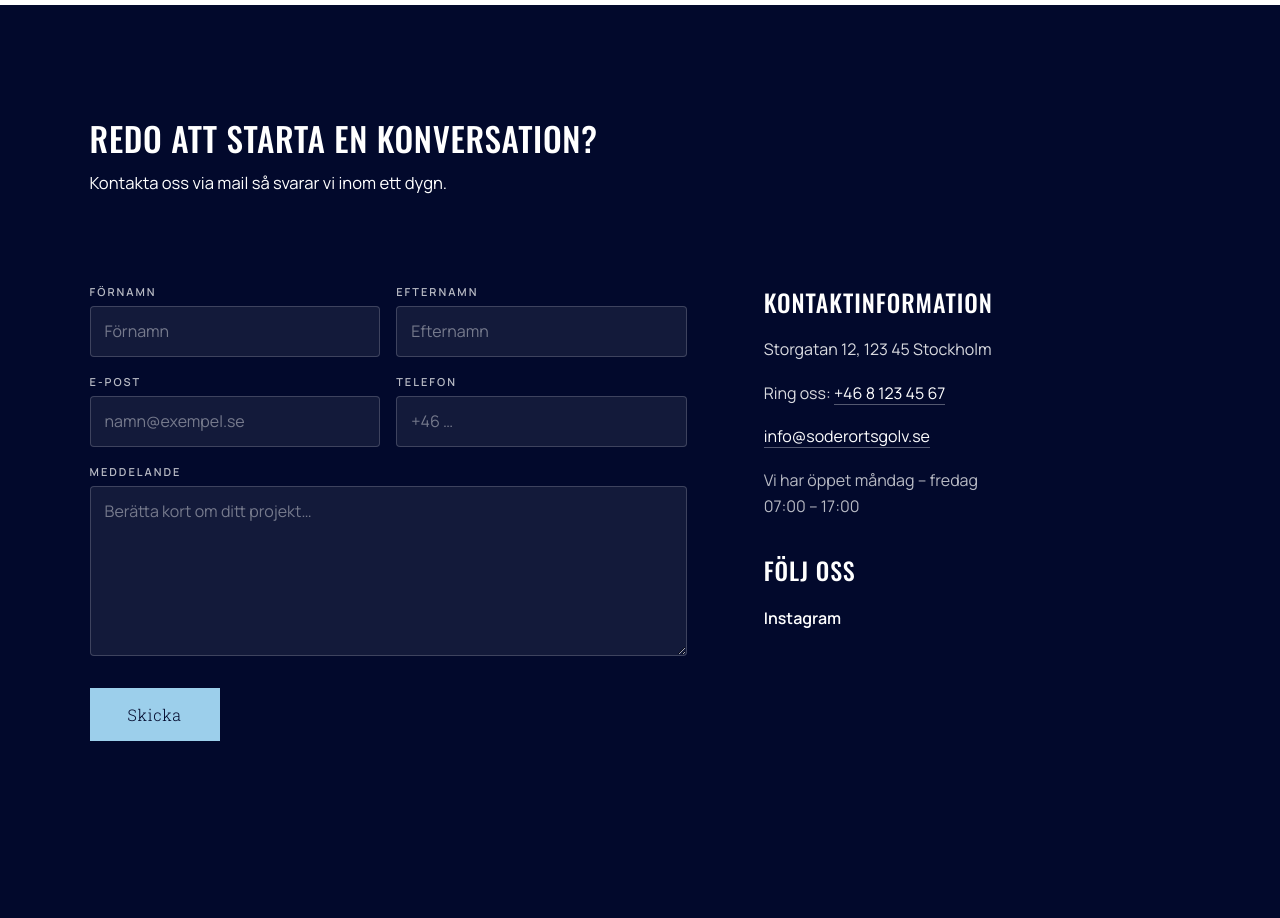
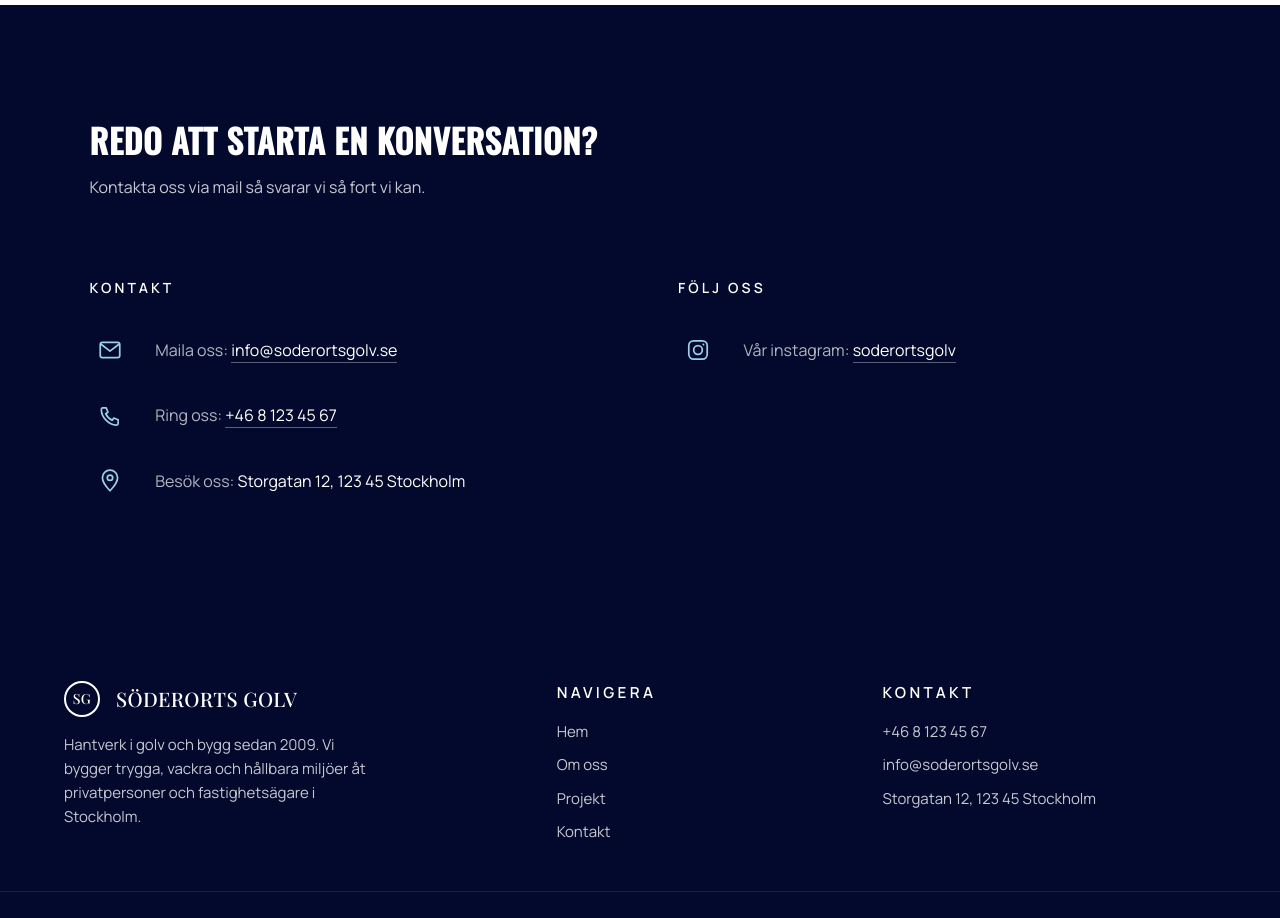
Before and after one commit to soderorts-golv-och-entreprenad-ab/soderorts-golv-och-entreprenad-ab, a React (Vite) app: page / in a window 1280 px wide. Shown: the part 3040-3958 px from the top of the page. Built offline with nearby package versions, Linux system fonts and the light colour scheme.

Commit message:
quick fix

```diff
--- a/src/App.css
+++ b/src/App.css
@@ -157,18 +157,6 @@ section[id] {
 .sg-btn--outline-light:hover {
   background: var(--sg-on-dark);
   color: var(--sg-navy);
-}
-
-.sg-btn--filled-ochre {
-  color: var(--sg-ink);
-  background: var(--sg-ochre);
-  border-color: var(--sg-ochre);
-}
-
-.sg-btn--filled-ochre:hover {
-  background: var(--sg-navy);
-  border-color: var(--sg-navy);
-  color: var(--sg-on-dark);
 }
 
 /* ─── HERO ──────────────────────────────────────────────────── */
@@ -688,7 +676,7 @@ section[id] {
 .sg-kontakt__inner {
   display: flex;
   flex-direction: column;
-  gap: clamp(56px, 7vw, 96px);
+  gap: clamp(48px, 6vw, 80px);
 }
 
 .sg-kontakt__head {
@@ -698,7 +686,8 @@ section[id] {
 .sg-kontakt__title {
   font-family: var(--sg-font-head);
   font-size: clamp(1.625rem, 2.6vw, 2.25rem);
-  line-height: 1.05;
+  font-weight: 600;
+  line-height: 1.15;
   letter-spacing: 0.02em;
   text-transform: uppercase;
   color: var(--sg-on-dark);
@@ -707,189 +696,91 @@ section[id] {
 
 .sg-kontakt__sub {
   font-family: var(--sg-font-body);
-  font-size: clamp(1rem, 1.3vw, 1.25rem);
-  line-height: 1.3;
-  color: var(--sg-on-dark);
+  font-size: clamp(1rem, 1.25vw, 1.1875rem);
+  line-height: 1.55;
+  color: var(--sg-on-dark-mute);
   margin: 0;
   max-width: 720px;
 }
 
-.sg-kontakt__split {
+.sg-kontakt__cols {
   display: grid;
-  grid-template-columns: minmax(0, 1.4fr) minmax(0, 1fr);
+  grid-template-columns: 1fr 1fr;
   gap: clamp(48px, 6vw, 96px);
-  align-items: start;
+  max-width: 1100px;
 }
 
-/* ── Form ────────────────────────────────────────────────── */
-.sg-kontakt__form {
-  display: flex;
-  flex-direction: column;
-  gap: var(--sg-space-3);
-  max-width: 640px;
+.sg-kontakt__col-head {
+  font-family: var(--sg-font-body);
+  font-size: 0.875rem;
+  font-weight: 600;
+  letter-spacing: 0.22em;
+  text-transform: uppercase;
+  color: var(--sg-on-dark);
+  margin: 0 0 var(--sg-space-5);
 }
 
-.sg-kontakt__form-row {
-  display: grid;
-  grid-template-columns: 1fr 1fr;
-  gap: 16px;
-}
-
-.sg-kontakt__field {
-  display: flex;
-  flex-direction: column;
-  gap: 6px;
-}
-
-.sg-kontakt__field label {
-  font-family: var(--sg-font-body);
-  font-size: 0.6875rem;
-  font-weight: 600;
-  letter-spacing: 0.18em;
-  text-transform: uppercase;
-  color: rgba(255, 255, 255, 0.72);
-}
-
-.sg-kontakt__field input,
-.sg-kontakt__field textarea {
-  font: inherit;
-  font-family: var(--sg-font-body);
-  font-size: 1rem;
-  color: var(--sg-on-dark);
-  background: rgba(255, 255, 255, 0.07);
-  border: 1px solid rgba(255, 255, 255, 0.18);
-  border-radius: 4px;
-  padding: 12px 14px;
-  width: 100%;
-  transition:
-    border-color var(--sg-dur-fast) var(--sg-ease),
-    background-color var(--sg-dur-fast) var(--sg-ease);
-}
-
-.sg-kontakt__field input::placeholder,
-.sg-kontakt__field textarea::placeholder {
-  color: rgba(255, 255, 255, 0.42);
-}
-
-.sg-kontakt__field textarea {
-  resize: vertical;
-  min-height: 140px;
-  line-height: 1.5;
-}
-
-.sg-kontakt__field input:focus,
-.sg-kontakt__field textarea:focus {
-  outline: none;
-  border-color: var(--sg-accent);
-  background: rgba(255, 255, 255, 0.1);
-}
-
-.sg-kontakt__submit {
-  align-self: flex-start;
-  margin-top: var(--sg-space-3);
-  padding: 14px 36px;
-  letter-spacing: 0.04em;
-}
-
-.sg-kontakt__form--sent {
-  align-items: flex-start;
-  justify-content: flex-start;
-  text-align: left;
-  min-height: 240px;
-  padding: 32px 0;
-}
-
-.sg-kontakt__sent-eyebrow {
-  font-family: var(--sg-font-body);
-  font-size: 0.75rem;
-  font-weight: 700;
-  letter-spacing: 0.22em;
-  text-transform: uppercase;
-  color: var(--sg-accent);
-  margin: 0;
-}
-
-.sg-kontakt__sent-msg {
-  font-family: var(--sg-font-head);
-  font-size: 1.75rem;
-  font-weight: 500;
-  line-height: 1.2;
-  color: var(--sg-on-dark);
-  margin: 8px 0 0;
-}
-
-/* ── Info aside ──────────────────────────────────────────── */
-.sg-kontakt__info {
-  font-family: var(--sg-font-body);
-  font-size: 1rem;
-  line-height: 1.6;
-  color: var(--sg-on-dark);
-}
-
-.sg-kontakt__info-head {
-  font-family: var(--sg-font-head);
-  font-size: 1.5rem;
-  font-weight: 500;
-  letter-spacing: 0.04em;
-  text-transform: uppercase;
-  color: var(--sg-on-dark);
-  margin: 0 0 16px;
-}
-
-.sg-kontakt__info-head--social {
-  margin-top: 32px;
-}
-
-.sg-kontakt__info-block {
-  margin: 0 0 18px;
-  font-style: normal;
-  color: rgba(255, 255, 255, 0.85);
-  white-space: pre-line;
-}
-
-.sg-kontakt__info-hours {
-  color: rgba(255, 255, 255, 0.72);
-}
-
-.sg-kontakt__info-link {
-  color: var(--sg-on-dark);
-  border-bottom: 1px solid rgba(255, 255, 255, 0.32);
-  transition:
-    border-color var(--sg-dur-fast) var(--sg-ease),
-    color var(--sg-dur-fast) var(--sg-ease);
-}
-
-.sg-kontakt__info-link:hover {
-  color: var(--sg-accent);
-  border-bottom-color: var(--sg-accent);
-}
-
-.sg-kontakt__social {
+.sg-kontakt__list {
   list-style: none;
   margin: 0;
   padding: 0;
   display: flex;
-  flex-wrap: wrap;
-  gap: 24px;
+  flex-direction: column;
+  gap: clamp(20px, 2vw, 28px);
 }
 
-.sg-kontakt__social a {
+.sg-kontakt__row {
+  display: flex;
+  align-items: center;
+  gap: clamp(18px, 2vw, 28px);
+}
+
+.sg-kontakt__row-icon {
+  flex: 0 0 auto;
+  width: 40px;
+  height: 40px;
+  display: grid;
+  place-items: center;
+  color: var(--sg-accent);
+}
+
+.sg-kontakt__row-icon svg {
+  width: 26px;
+  height: 26px;
+  display: block;
+}
+
+.sg-kontakt__row-text {
   font-family: var(--sg-font-body);
-  font-weight: 600;
-  font-size: 1rem;
+  font-size: clamp(1rem, 1.15vw, 1.0625rem);
+  line-height: 1.5;
+}
+
+.sg-kontakt__row-prefix {
+  color: rgba(255, 255, 255, 0.7);
+}
+
+.sg-kontakt__row-value {
   color: var(--sg-on-dark);
+}
+
+.sg-kontakt__row-link {
+  color: inherit;
   transition: color var(--sg-dur-fast) var(--sg-ease);
 }
 
-.sg-kontakt__social a:hover {
-  color: var(--sg-accent);
+.sg-kontakt__row-link .sg-kontakt__row-value {
+  border-bottom: 1px solid rgba(255, 255, 255, 0.35);
+  padding-bottom: 1px;
+  transition: border-color var(--sg-dur-fast) var(--sg-ease);
 }
 
-@media (max-width: 960px) {
-  .sg-kontakt__split {
-    grid-template-columns: 1fr;
-  }
-  .sg-kontakt__form-row {
+.sg-kontakt__row-link:hover .sg-kontakt__row-value {
+  border-bottom-color: var(--sg-ochre);
+}
+
+@media (max-width: 720px) {
+  .sg-kontakt__cols {
     grid-template-columns: 1fr;
   }
 }
--- a/src/data.ts
+++ b/src/data.ts
@@ -148,11 +148,11 @@ export const projects: Project[] = [
 
 export const contactInfo: ContactInfo = {
   heading: "Redo att starta en konversation?",
-  sub: "Kontakta oss via mail så svarar vi inom ett dygn.",
+  sub: "Kontakta oss via mail så svarar vi så fort vi kan.",
   phone: "+46 8 123 45 67",
   email: "info@soderortsgolv.se",
   address: "Storgatan 12, 123 45 Stockholm",
-  instagramHandle: "@soderortsgolv",
+  instagramHandle: "soderortsgolv",
   instagramUrl: "https://instagram.com/soderortsgolv",
 };
 
--- a/src/views/Contact.tsx
+++ b/src/views/Contact.tsx
@@ -1,151 +1,129 @@
-import { useState, type FormEvent } from "react";
+import type { ReactNode } from "react";
 import { contactInfo } from "../data";
 
 const telHref = `tel:${contactInfo.phone.replace(/\s/g, "")}`;
 const mailHref = `mailto:${contactInfo.email}`;
 
-function ContactForm() {
-  const [sent, setSent] = useState(false);
+const iconProps = {
+  viewBox: "0 0 24 24",
+  fill: "none",
+  stroke: "currentColor",
+  strokeWidth: 1.6,
+  strokeLinecap: "round",
+  strokeLinejoin: "round",
+  "aria-hidden": true,
+} as const;
 
-  function handleSubmit(event: FormEvent<HTMLFormElement>) {
-    event.preventDefault();
-    setSent(true);
-  }
+function EmailIcon() {
+  return (
+    <svg {...iconProps}>
+      <rect x="3" y="5" width="18" height="14" rx="2" />
+      <path d="M3.5 6.5l8.5 6.5 8.5-6.5" />
+    </svg>
+  );
+}
 
-  if (sent) {
-    return (
-      <div className="sg-kontakt__form sg-kontakt__form--sent">
-        <p className="sg-kontakt__sent-eyebrow">Tack —</p>
-        <p className="sg-kontakt__sent-msg">vi hör av oss inom ett dygn.</p>
-      </div>
-    );
-  }
+function PhoneIcon() {
+  return (
+    <svg {...iconProps}>
+      <path d="M5 4.5h3.5l1.6 4-2.1 1.4a12 12 0 0 0 6.1 6.1l1.4-2.1 4 1.6V19a1.5 1.5 0 0 1-1.5 1.5C10.7 20 4 13.3 4 5.9A1.5 1.5 0 0 1 5 4.5z" />
+    </svg>
+  );
+}
 
+function AddressIcon() {
   return (
-    <form className="sg-kontakt__form" onSubmit={handleSubmit} noValidate>
-      <div className="sg-kontakt__form-row">
-        <div className="sg-kontakt__field">
-          <label htmlFor="kf-first">Förnamn</label>
-          <input
-            id="kf-first"
-            name="first"
-            type="text"
-            autoComplete="given-name"
-            placeholder="Förnamn"
-            required
-          />
-        </div>
-        <div className="sg-kontakt__field">
-          <label htmlFor="kf-last">Efternamn</label>
-          <input
-            id="kf-last"
-            name="last"
-            type="text"
-            autoComplete="family-name"
-            placeholder="Efternamn"
-            required
-          />
-        </div>
-      </div>
-      <div className="sg-kontakt__form-row">
-        <div className="sg-kontakt__field">
-          <label htmlFor="kf-email">E-post</label>
-          <input
-            id="kf-email"
-            name="email"
-            type="email"
-            autoComplete="email"
-            placeholder="namn@exempel.se"
-            required
-          />
-        </div>
-        <div className="sg-kontakt__field">
-          <label htmlFor="kf-phone">Telefon</label>
-          <input
-            id="kf-phone"
-            name="phone"
-            type="tel"
-            autoComplete="tel"
-            placeholder="+46 …"
-          />
-        </div>
-      </div>
-      <div className="sg-kontakt__field">
-        <label htmlFor="kf-msg">Meddelande</label>
-        <textarea
-          id="kf-msg"
-          name="message"
-          rows={6}
-          placeholder="Berätta kort om ditt projekt…"
-          required
-        />
-      </div>
-      <button
-        type="submit"
-        className="sg-btn sg-btn--filled-ochre sg-kontakt__submit"
-      >
-        Skicka
-      </button>
-    </form>
+    <svg {...iconProps}>
+      <path d="M12 21s-7-7.2-7-12a7 7 0 1 1 14 0c0 4.8-7 12-7 12z" />
+      <circle cx="12" cy="9" r="2.5" />
+    </svg>
+  );
+}
+
+function InstagramIcon() {
+  return (
+    <svg {...iconProps}>
+      <rect x="3.5" y="3.5" width="17" height="17" rx="4.5" />
+      <circle cx="12" cy="12" r="4" />
+      <circle cx="17" cy="7" r="0.9" fill="currentColor" stroke="none" />
+    </svg>
+  );
+}
+
+interface RowProps {
+  icon: ReactNode;
+  prefix: string;
+  value: string;
+  href?: string;
+}
+
+function Row({ icon, prefix, value, href }: RowProps) {
+  const text = (
+    <span className="sg-kontakt__row-text">
+      <span className="sg-kontakt__row-prefix">{prefix}</span>{" "}
+      <span className="sg-kontakt__row-value">{value}</span>
+    </span>
+  );
+  return (
+    <li className="sg-kontakt__row">
+      <span className="sg-kontakt__row-icon" aria-hidden="true">
+        {icon}
+      </span>
+      {href ? (
+        <a className="sg-kontakt__row-link" href={href}>
+          {text}
+        </a>
+      ) : (
+        text
+      )}
+    </li>
   );
 }
 
 function Contact() {
   return (
-    <section
-      id="kontakt"
-      className="sg-band sg-band--navy sg-kontakt sg-kontakt--with-form"
-    >
+    <section id="kontakt" className="sg-band sg-band--navy sg-kontakt">
       <div className="sg-band__inner sg-kontakt__inner">
         <header className="sg-kontakt__head">
-          <h2 className="sg-section-head sg-kontakt__title">
-            {contactInfo.heading}
-          </h2>
+          <h2 className="sg-kontakt__title">{contactInfo.heading}</h2>
           <p className="sg-kontakt__sub">{contactInfo.sub}</p>
         </header>
 
-        <div className="sg-kontakt__split">
-          <div className="sg-kontakt__split-form">
-            <ContactForm />
+        <div className="sg-kontakt__cols">
+          <div className="sg-kontakt__col">
+            <h3 className="sg-kontakt__col-head">Kontakt</h3>
+            <ul className="sg-kontakt__list">
+              <Row
+                icon={<EmailIcon />}
+                prefix="Maila oss:"
+                value={contactInfo.email}
+                href={mailHref}
+              />
+              <Row
+                icon={<PhoneIcon />}
+                prefix="Ring oss:"
+                value={contactInfo.phone}
+                href={telHref}
+              />
+              <Row
+                icon={<AddressIcon />}
+                prefix="Besök oss:"
+                value={contactInfo.address}
+              />
+            </ul>
           </div>
 
-          <aside className="sg-kontakt__info">
-            <h3 className="sg-kontakt__info-head">Kontaktinformation</h3>
-            <address className="sg-kontakt__info-block">
-              {contactInfo.address}
-            </address>
-            <p className="sg-kontakt__info-block">
-              Ring oss:{" "}
-              <a className="sg-kontakt__info-link" href={telHref}>
-                {contactInfo.phone}
-              </a>
-            </p>
-            <p className="sg-kontakt__info-block">
-              <a className="sg-kontakt__info-link" href={mailHref}>
-                {contactInfo.email}
-              </a>
-            </p>
-            <p className="sg-kontakt__info-block sg-kontakt__info-hours">
-              Vi har öppet måndag – fredag
-              <br />
-              07:00 – 17:00
-            </p>
-
-            <h3 className="sg-kontakt__info-head sg-kontakt__info-head--social">
-              Följ oss
-            </h3>
-            <ul className="sg-kontakt__social">
-              <li>
-                <a
-                  href={contactInfo.instagramUrl}
-                  target="_blank"
-                  rel="noreferrer"
-                >
-                  Instagram
-                </a>
-              </li>
+          <div className="sg-kontakt__col">
+            <h3 className="sg-kontakt__col-head">Följ oss</h3>
+            <ul className="sg-kontakt__list">
+              <Row
+                icon={<InstagramIcon />}
+                prefix="Vår instagram:"
+                value={contactInfo.instagramHandle}
+                href={contactInfo.instagramUrl}
+              />
             </ul>
-          </aside>
+          </div>
         </div>
       </div>
     </section>
```
